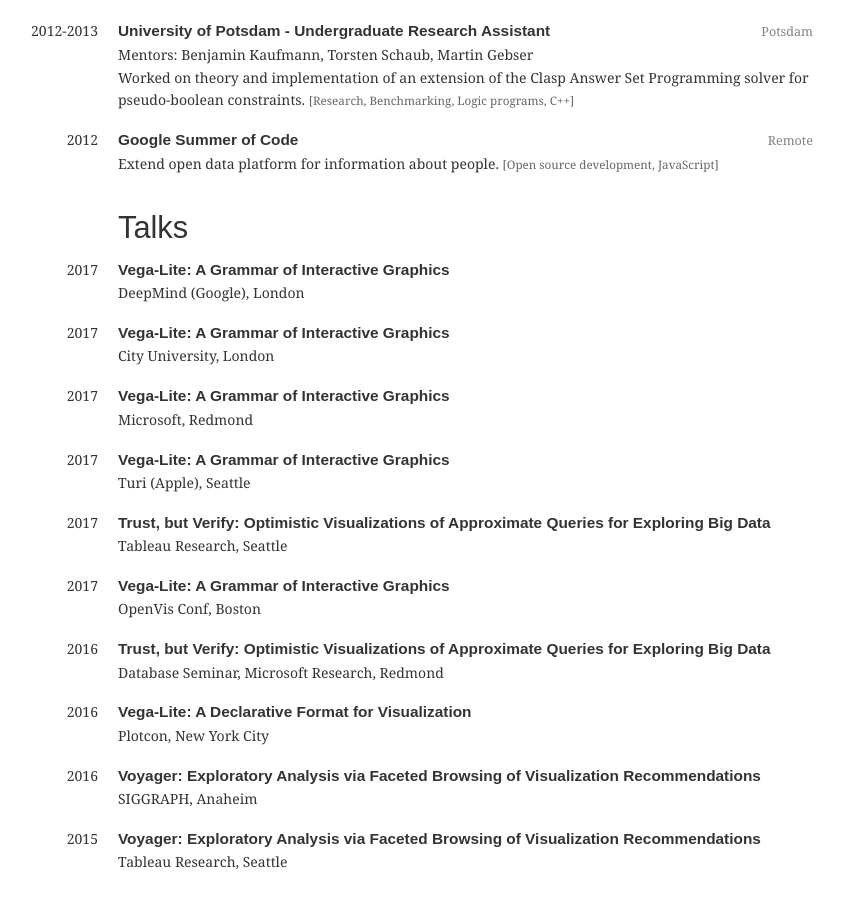
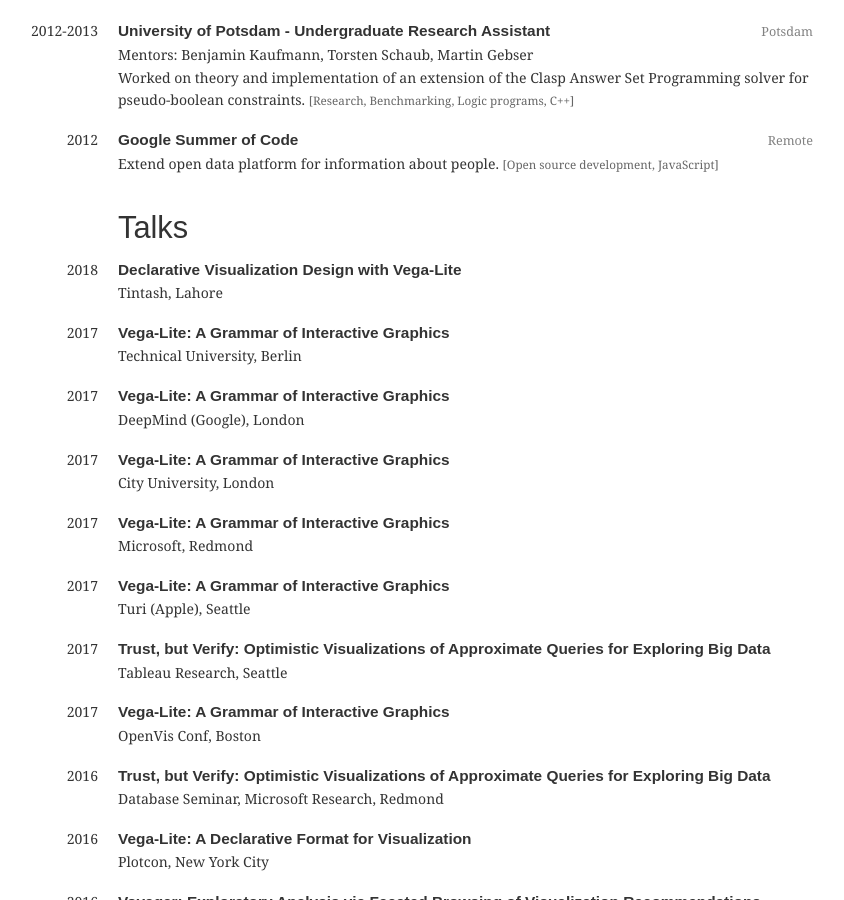
Before and after one commit to domoritz/domoritz.github.io, a Jekyll site: the page built from cv.html, in a window 1280 px wide and 900 px high, scrolled down 3828 px. Shown: the whole window, without its empty margins (227-1071 px from the left). Built offline with Jekyll 4.4.1, drawn with Linux system fonts in a browser that asks for light colours.

Commit message:
Update talks.yml

```diff
--- a/_data/talks.yml
+++ b/_data/talks.yml
@@ -1,3 +1,9 @@
+- title: "Declarative Visualization Design with Vega-Lite"
+  location: Tintash, Lahore
+  year: 2018
+- title: "Vega-Lite: A Grammar of Interactive Graphics"
+  location: Technical University, Berlin
+  year: 2017
 - title: "Vega-Lite: A Grammar of Interactive Graphics"
   location: DeepMind (Google), London
   year: 2017
```
